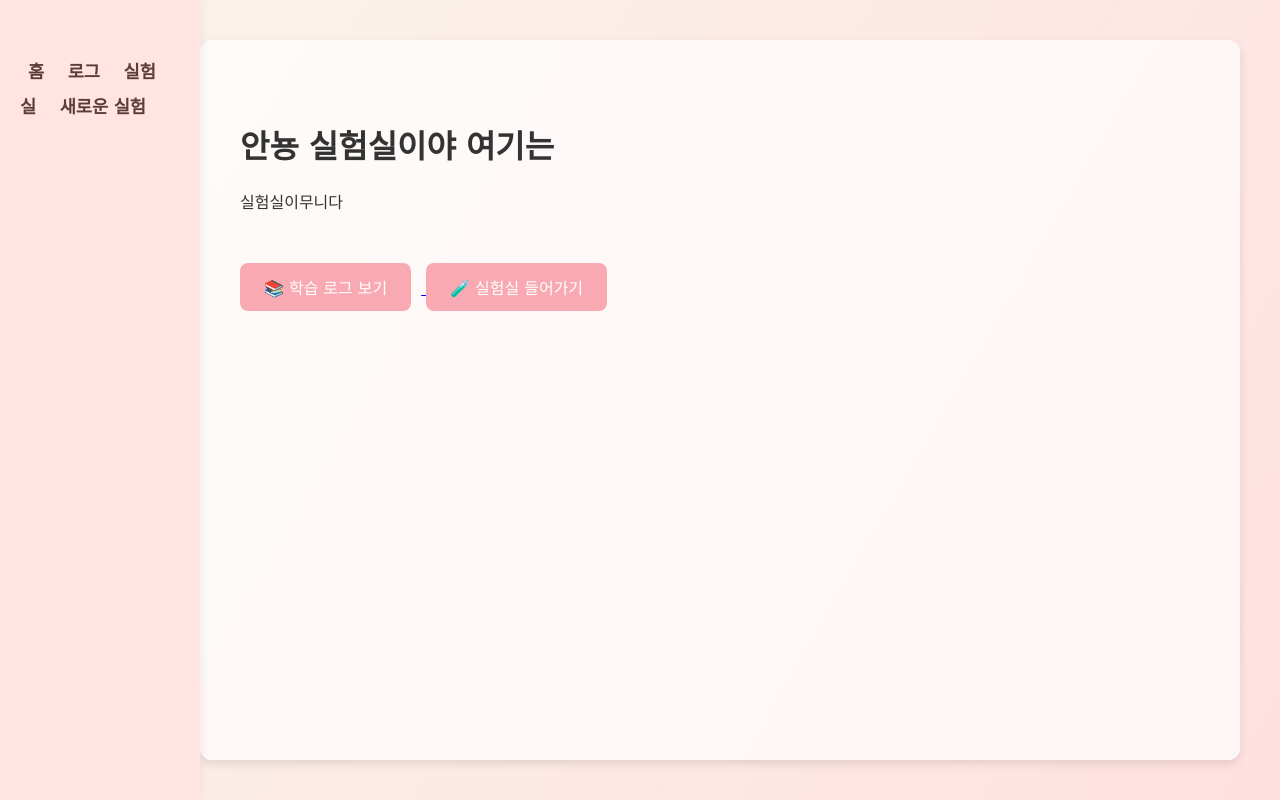
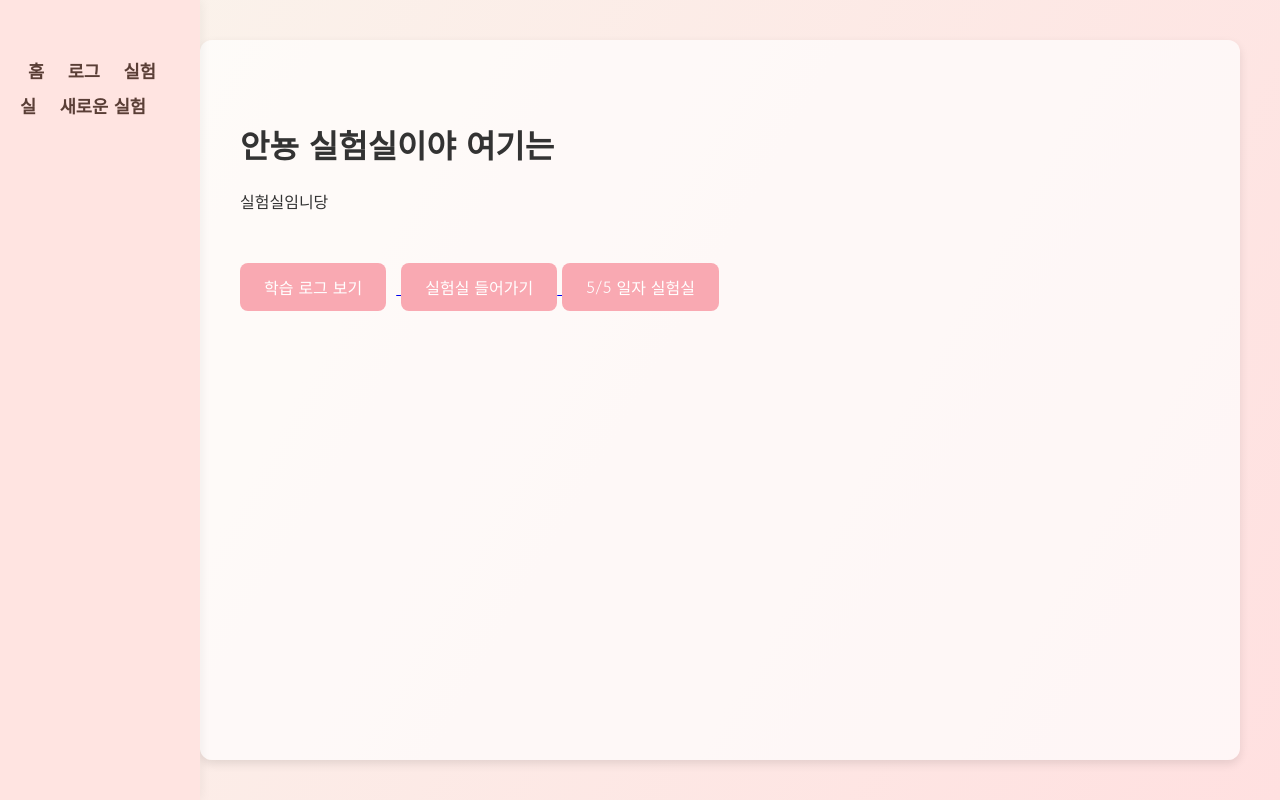
Before and after one commit to rloss/55, a Flask app: page / in a window 1280 px wide. Run offline with Flask 2, Linux system fonts and the light colour scheme.

Commit message:
실험실 추가

```diff
--- a/templates/index.html
+++ b/templates/index.html
@@ -1,17 +1,19 @@
 {% extends "base.html" %}
 
-{% block title %}홈 - 은서의 실험실{% endblock %}
+{% block title %}홈 - 첸서 실험실{% endblock %}
 
 {% block content %}
   <h1>안뇽 실험실이야 여기는</h1>
-  <p>실험실이무니다</p>
+  <p>실험실임니당</p>
 
   <div style="margin-top: 30px;">
     <a href="/log">
-      <button style="margin-right: 10px;">📚 학습 로그 보기</button>
+      <button style="margin-right: 10px;">학습 로그 보기</button>
     </a>
     <a href="/lab">
-      <button>🧪 실험실 들어가기</button>
+      <button>실험실 들어가기</button>
+    <a href="/new">
+      <button>5/5 일자 실험실</button>
     </a>
   </div>
 {% endblock %}
--- a/templates/lab.html
+++ b/templates/lab.html
@@ -3,12 +3,12 @@
 {% block title %}실험실 - 은서의 실험실{% endblock %}
 
 {% block content %}
-  <h1>🧪 은서의 실험실</h1>
-  <p>현재 진행 중인 실험 목록입니다. 아래에서 새로운 실험 주제를 직접 추가할 수 있어요.</p>
+  <h1> 은서의 실험실</h1>
+  <p>현재 진행 중인 실험 목록입니다. .</p>
 
   <ul id="experiment-list">
     <li>사용자 인터랙션 실험</li>
-    <li>GPT 연동 실험</li>
+    <li>지피티 도움 없이 직접 옵션 추가해보기</li>
   </ul>
 
   <div style="margin-top: 20px;">
```
